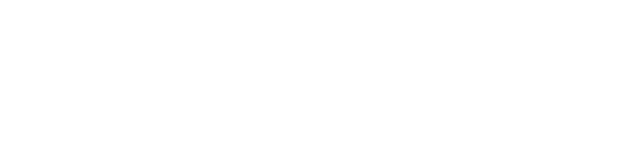
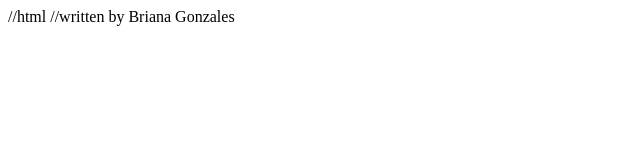
Before and after one commit to BrianaGonzaless/BrianaGonzaless.github.io, a plain HTML site: page index.html in a window 1280 px wide. Shown: the whole page, without its empty margins (0-640 px from the left). Drawn offline with Linux system fonts and the light colour scheme.

Commit message:
Update index.html

```diff
--- a/index.html
+++ b/index.html
@@ -1,7 +1,9 @@
+//html
+//written by Briana Gonzales
 <html>
    <head>
       <title>Intro to JavaScript</title>
-      <script> alert("Hello World"); </script>
+      <script> alert("Hello"); alert("world");</script>
    </head>
    <body>
    </body>
```
